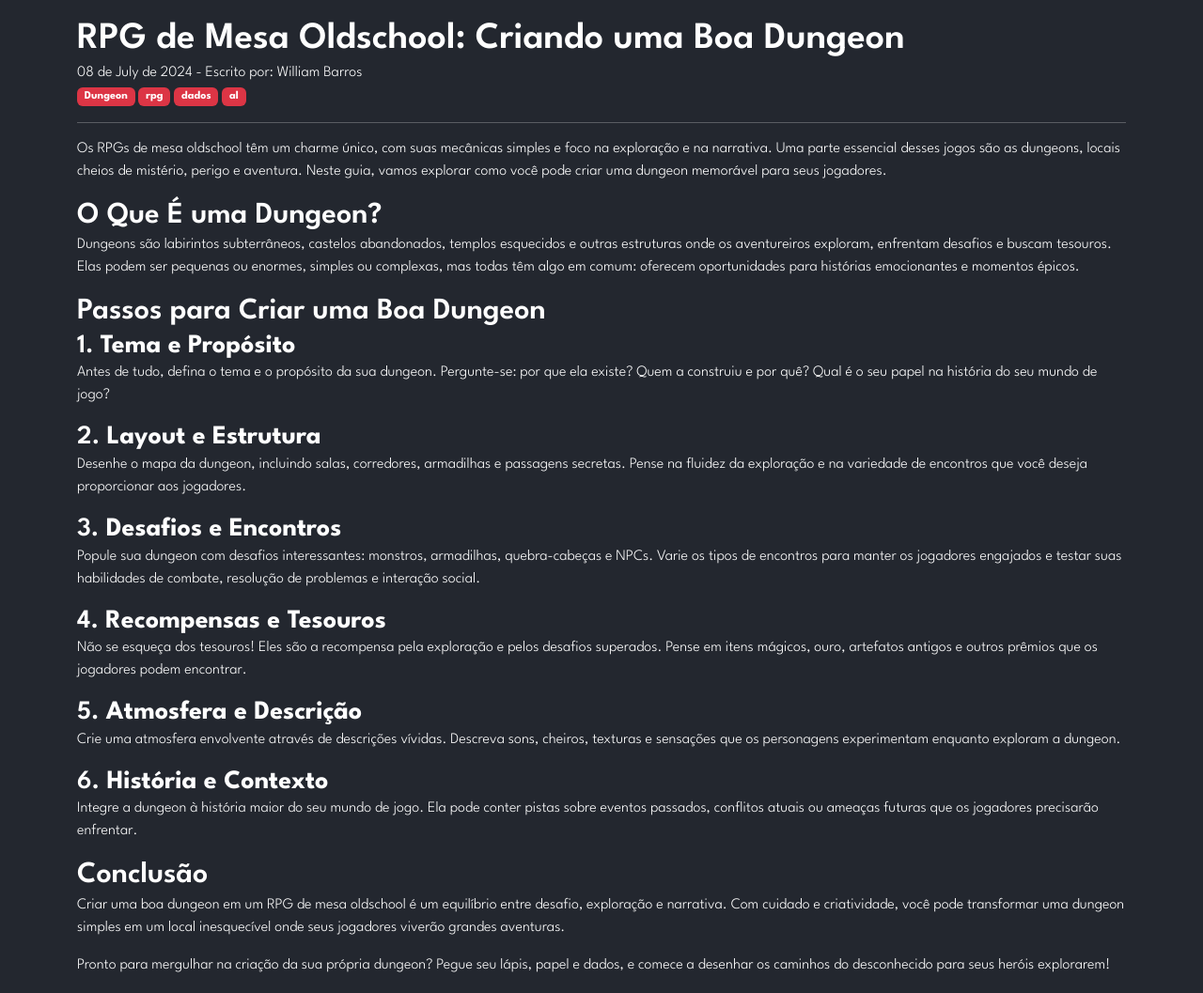
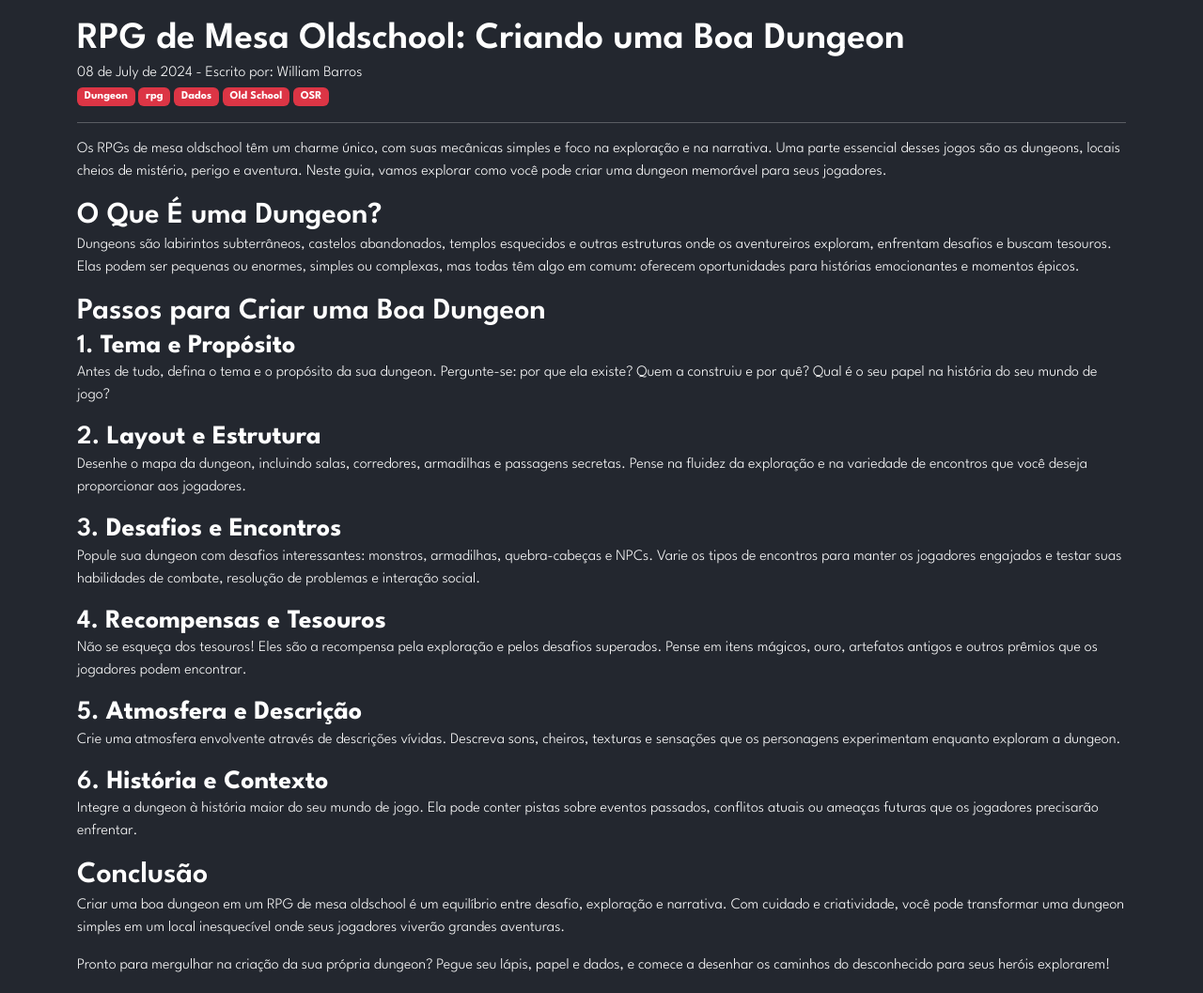
Before and after one commit to madmagedungeon/madmagedungeon.github.io, a Jekyll site: the page built from _posts/2024-07-08-wor.md, in a window 1280 px wide. Shown: the part 416-1473 px from the top of the page at 94% size. Built offline with Jekyll 4.4.1, drawn with Linux system fonts in a browser that asks for light colours; comment, search, counter and statistics services are not loaded.

Commit message:
Atualizar o 2024-07-08-wor.md

```diff
--- a/_posts/2024-07-08-wor.md
+++ b/_posts/2024-07-08-wor.md
@@ -5,7 +5,7 @@ author: "William Barros"
 image: "https://pbs.twimg.com/media/DxLvw85WwAALOIU.jpg:large"
 preview: "Os RPGs de mesa oldschool têm um charme único, com suas mecânicas simples  ..."
 related: true
-tags: [Dungeon, rpg, dados, al]
+tags: [Dungeon, rpg, Dados, Old School, OSR]
 ---
 
 Os RPGs de mesa oldschool têm um charme único, com suas mecânicas simples e foco na exploração e na narrativa. Uma parte essencial desses jogos são as dungeons, locais cheios de mistério, perigo e aventura. Neste guia, vamos explorar como você pode criar uma dungeon memorável para seus jogadores.
```
